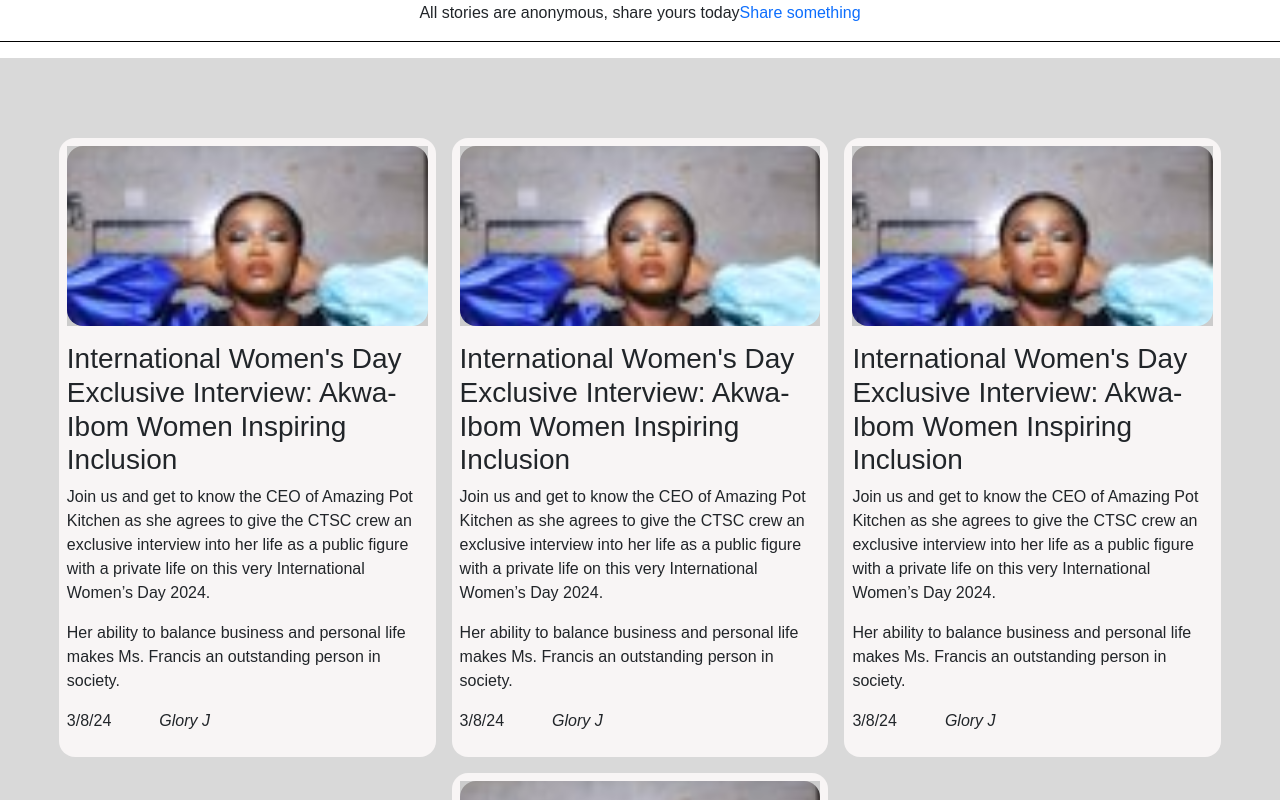
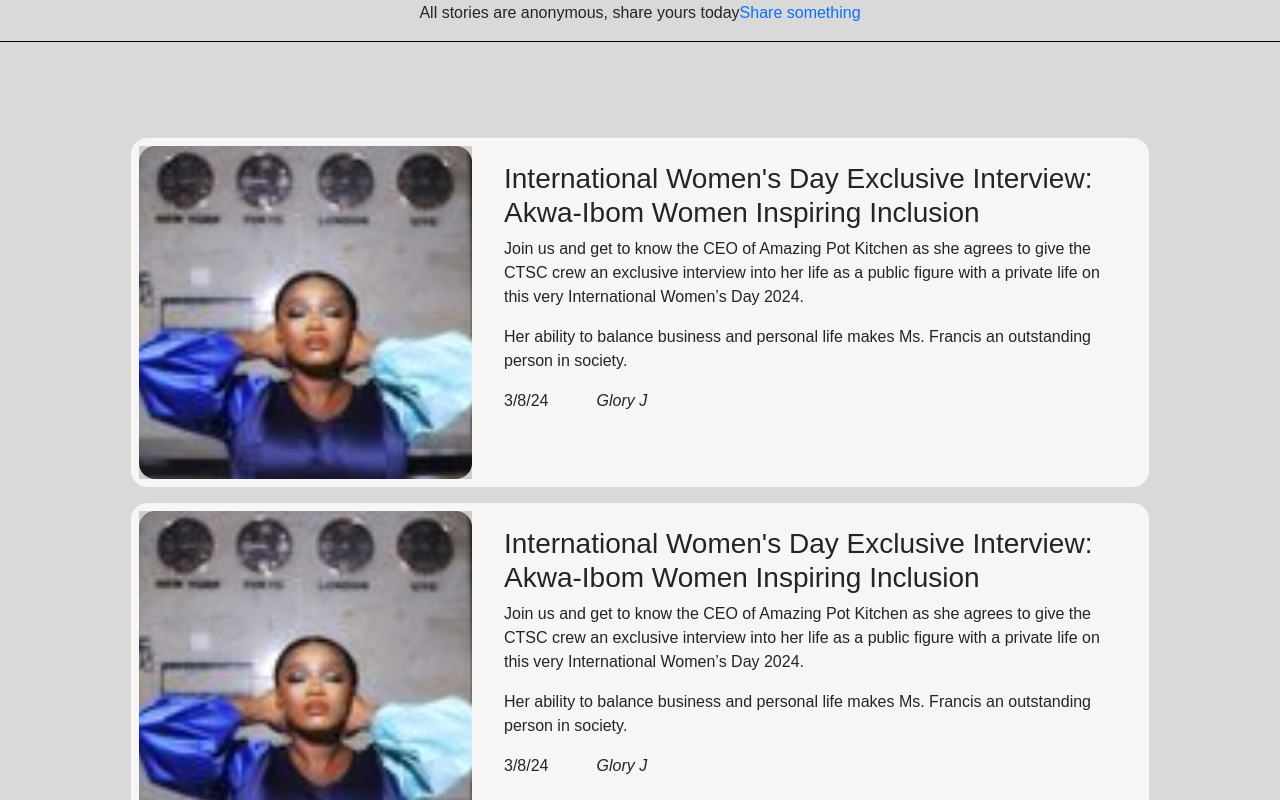
Before and after one commit to TheSaviourEking/ctsc, a React (Vite) app: page /readers-corner in a window 1280 px wide. Shown: the part 640-1440 px from the top of the page. Built offline with nearby package versions, Linux system fonts and the light colour scheme.

Commit message:
chore: update pages styling

```diff
--- a/src/pages/styles/CtscTeamPage.css
+++ b/src/pages/styles/CtscTeamPage.css
@@ -1,42 +1,57 @@
+.CtscTeamPage {
+    & {
+        /* display: flex;
+        flex-flow: column; */
+        display: grid;
+        gap: 10rem;
+    }
     /* CTSC team Styles */
     .card {
+        /* display: block; */
         align-items: center;
         border: none;
         justify-content: space-between;
-
-    /* margin-top: 3em; */
+        /* width: 100%; */
+        margin: 0;
+        background-color: #f0f8ff;
     }
 
     .card>div {
         flex-basis: 50%;
     }
 
-.card>div:first-child {
-    /* min-height: 50%; */
-}
+    /* .card>div:first-child {
+        min-height: 50%;
+    } */
 
     .card>div:last-child {
-    height: 10rem;
-    padding-bottom: 1rem;
+        flex: 1;
+        /* height: 10rem; */
+        /* padding-bottom: 1rem; */
         aspect-ratio: 1;
+
+        img {
+            width: 20rem;
+        }
     }
 
     .cards {
-    gap: unset !important;
+        margin: 0 auto;
         display: grid;
-    margin: 0 auto !important;
+        grid-template-columns: repeat(3, 1fr);
+        gap: 1rem;
     }
 
-/* .card-body {
-    background-color: aliceblue;
-    display: flex;
-    flex-direction: column;
-} */
+    .cards>div {
+        width: 100%;
+        /* background-color: red; */
+    }
+
     .card-body {
         flex: 1;
         display: flex;
         flex-direction: column;
-    justify-content: space-between;
+        justify-content: space-around;
         /* make content equal height */
     }
 
@@ -60,3 +75,5 @@
         font-size: 2em;
         font-weight: 600;
     }
+
+}
--- a/src/pages/styles/HomePage.css
+++ b/src/pages/styles/HomePage.css
@@ -4,6 +4,9 @@
   padding: 0;
 }
 
+.homePage {
+  margin-top: 3.6rem;
+}
 /* body */
 body {
   font-family: "Poppins", sans-serif;
@@ -342,8 +345,8 @@
 
 .crack-the-code {
   background-color: #d9d9d9;
-  padding: 3em 0 0 0;
-  margin-bottom: 1rem;
+  /* padding: 3em 0 0 0; */
+  padding: 3em 0;
 }
 
 .left-side {
--- a/src/pages/styles/IbomPartners.css
+++ b/src/pages/styles/IbomPartners.css
@@ -1,11 +1,18 @@
+.IbomPartnersPage {
+
+    & {
+        margin-top: 11rem !important;
+    }
 
     /*-------------------- IBOM PARTNERS -------------------------*/
-.mb-8{
+    .mb-8 {
         margin-bottom: 8em;
     }
-
+    .mt-5 {
+        margin-top: 5rem;
+    }
     .ibom-partners-hd {
-    margin: 8em 0 2em 0 ;
+        margin: 8em 0 2em 0;
     }
 
     .ibom-partners-hd h2 {
@@ -15,9 +22,12 @@
         border-radius: 1.5em;
         display: inline;
     }
-.about-partners{
+
+    .about-partners {
         background-color: #F8F8F8;
         border-radius: 2em;
         border: 1.71px solid #253451;
         padding: 3em 2em 1em;
     }
+
+}
--- a/src/pages/styles/IbomServicesMenuPage.css
+++ b/src/pages/styles/IbomServicesMenuPage.css
@@ -1,7 +1,10 @@
+.ibomServicesMenuPage {
     .ibom-services {
 
         * {
             transition: all 0.6s;
+            margin: 0;
+            padding: 0;
         }
 
         /*----------------------- Ibom Service styling -----------------------------*/
@@ -30,6 +33,10 @@
             align-items: center;
         }
 
+        .container {
+            margin: 0 auto;
+        }
+
         .services-container {
             display: flex;
             flex-wrap: wrap;
@@ -40,13 +47,14 @@
             position: relative;
             top: -7em;
             z-index: 1;
+            /* margin: 0 auto; */
         }
 
         /* -------------------- responsive on a mobile device---------------- */
         .service-card {
             text-align: center;
             flex-basis: 30%;
-        align-self: normal;
+            /* align-self: normal; */
             padding: 5.75rem 2.875rem;
             font-size: 1.3rem;
             font-weight: 500;
@@ -54,6 +62,7 @@
             background-color: #d9d9d9;
             border-radius: 1em;
             text-decoration: none;
+            /* margin-bottom: 0; */
         }
 
         .service-details {
@@ -105,3 +114,5 @@
     .hidden {
         display: none !important;
     }
+
+}
--- a/src/pages/styles/PersonalGrowthPage.css
+++ b/src/pages/styles/PersonalGrowthPage.css
@@ -1,3 +1,4 @@
+.PersonalGrowthPage {
     /* PERSONAL GROWTH  */
 
 
@@ -107,3 +108,5 @@
         border-radius: 50%;
         display: inline-block;
     }
+
+}
--- a/src/pages/styles/ReadersCornerPage.css
+++ b/src/pages/styles/ReadersCornerPage.css
@@ -1,8 +1,13 @@
 .ReadersCornerPage {
     /*  --------------------- OUR CULTURE STYLING ----------------- */
 
-    body {
+    /* body {
         background-color: #d9d9d9 !important;
+        background-color: red !important;
+    } */
+
+    & {
+        background-color: #d9d9d9;
     }
 
     .ctsc-interviews-bg {
@@ -30,57 +35,47 @@
         font-size: 1.5em;
     }
 
-    .interview-cards {
+    .readers-corner-interview-cards {
         display: flex;
         flex-wrap: wrap;
         gap: 1em;
+        /* background-color: blue; */
     }
 
     .interview-cards-section {
         padding: 5em 0;
-        /* background-color: #f8f5f5; */
-        background-color: #d9d9d9;
     }
 
     .interview-cards-section .row {
         position: relative;
     }
 
-    .interview-card {
-        display: flex;
-        gap: 1rem;
-        flex-direction: column;
-        /* background-color: #d9d9d9; */
+    .readers-corner-interview-card {
+        flex-basis: 49%;
         background-color: #f8f5f5;
-        padding: 0.5rem;
-        flex-basis: 30% !important;
+        /* flex-basis: 40%; */
+        /* background-color: pink; */
+        /* padding: 1rem; */
+
         border-radius: 1rem;
-        height: fit-content;
 
-        width: calc(33.33% - 10px);
-        width: calc(30% - 10px);
-        /* margin: 10px; */
+        &:hover {
+            background-color: #f8f5f54e;
+        }
     }
 
-    .img-container {
-        /* width: 50rem; */
-        /* height: 100%; */
-        height: 30%;
-        max-width: 100%;
-        background-repeat: no-repeat;
-        background-size: contain;
-        background-position: center;
-        background-color: #ccc;
-        display: flex;
-        align-items: center;
-        justify-content: center;
+    .readers-corner-img-container {
+        aspect-ratio: 2/1 !important;
 
         img {
-            display: block;
-            margin: auto 0;
-            aspect-ratio: 2/1;
-            border-radius: 1rem;
+            /* border-radius: 0.5em; */
+            border-top-left-radius: 0.5em;
+            border-top-right-radius: 0.5em;
         }
+    }
+
+    .text-container {
+        padding: 1rem;
     }
 
     .card-meta-data {
```
Lines whose indentation alone changed are shown as unchanged.
